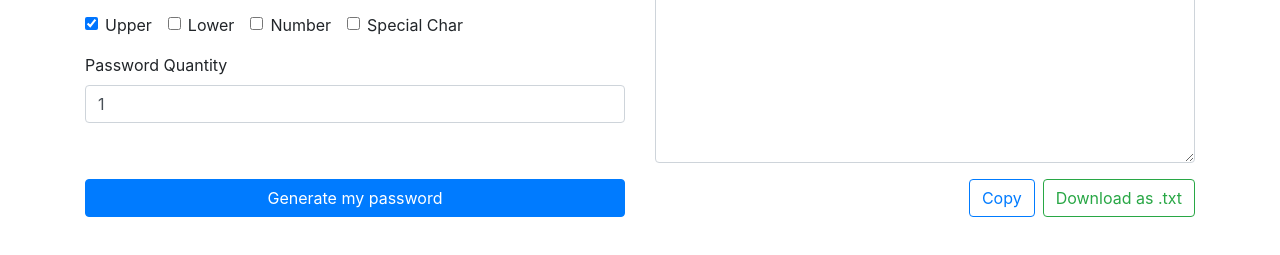
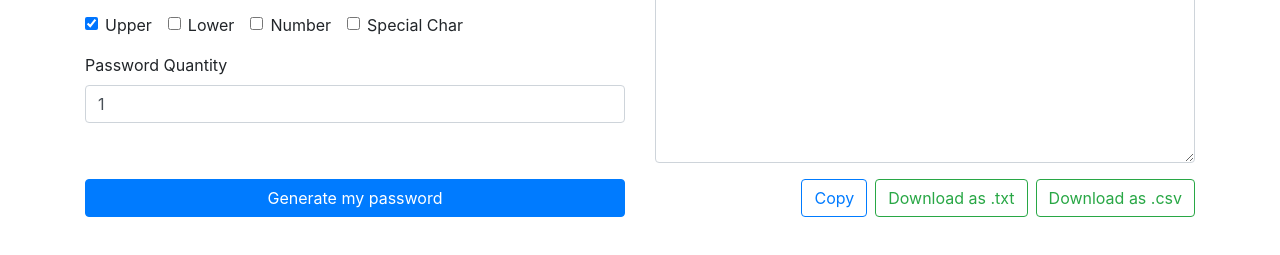
Before and after one commit to alfianandinugraha/genmypass, a website built with webpack: page src/index.html in a window 1280 px wide. Shown: the part 139-394 px from the top of the page. Built offline with nearby package versions, Linux system fonts and the light colour scheme.

Commit message:
feat(main.js): adding download file for .csv

```diff
--- a/src/index.html
+++ b/src/index.html
@@ -99,10 +99,19 @@
             id="result-area"
             rows="10"
           ></textarea>
-          <div class="d-flex mt-3 ml-auto">
-            <button class="btn btn-outline-primary mr-2">Copy</button>
-            <button class="btn btn-outline-success" id="download-as-txt">
+          <div
+            class="d-flex mt-3 ml-auto flex-wrap"
+            style="margin-bottom: -0.5rem"
+          >
+            <button class="btn btn-outline-primary mr-2 mb-2">Copy</button>
+            <button
+              class="btn btn-outline-success mr-2 mb-2"
+              id="download-as-txt"
+            >
               Download as .txt
+            </button>
+            <button class="btn btn-outline-success mb-2" id="download-as-csv">
+              Download as .csv
             </button>
           </div>
         </div>
--- a/src/main.js
+++ b/src/main.js
@@ -8,6 +8,7 @@ import generatePassword from "./utils/generatePassword"
 
 const form = document.getElementById("form")
 const downloadAsTxtElement = document.getElementById("download-as-txt")
+const downloadAsCsvElement = document.getElementById("download-as-csv")
 
 /**
  * @param {Event} e
@@ -55,5 +56,13 @@ function downloadAsTxtHandler() {
   downloadFile(resultAreaElement.value, "text/plain", FILENAME)
 }
 
+function downloadAsCsvHandler() {
+  const resultAreaElement = document.getElementById("result-area")
+  const FILENAME = "gen-my-pass.csv"
+
+  downloadFile(resultAreaElement.value, "text/csv", FILENAME)
+}
+
 downloadAsTxtElement.addEventListener('click', downloadAsTxtHandler)
+downloadAsCsvElement.addEventListener('click', downloadAsCsvHandler)
 form.addEventListener("submit", formSubmitHandler)
```
